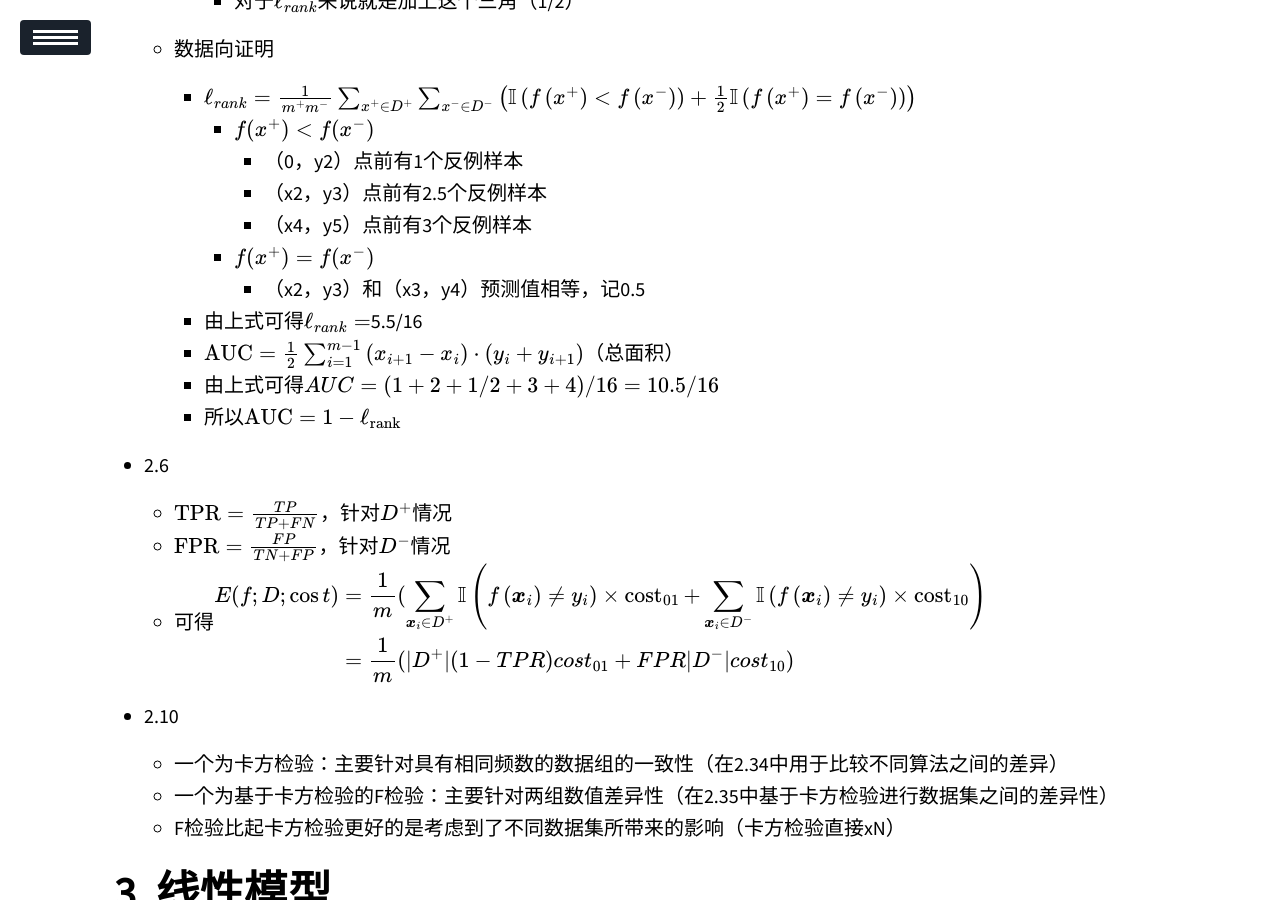
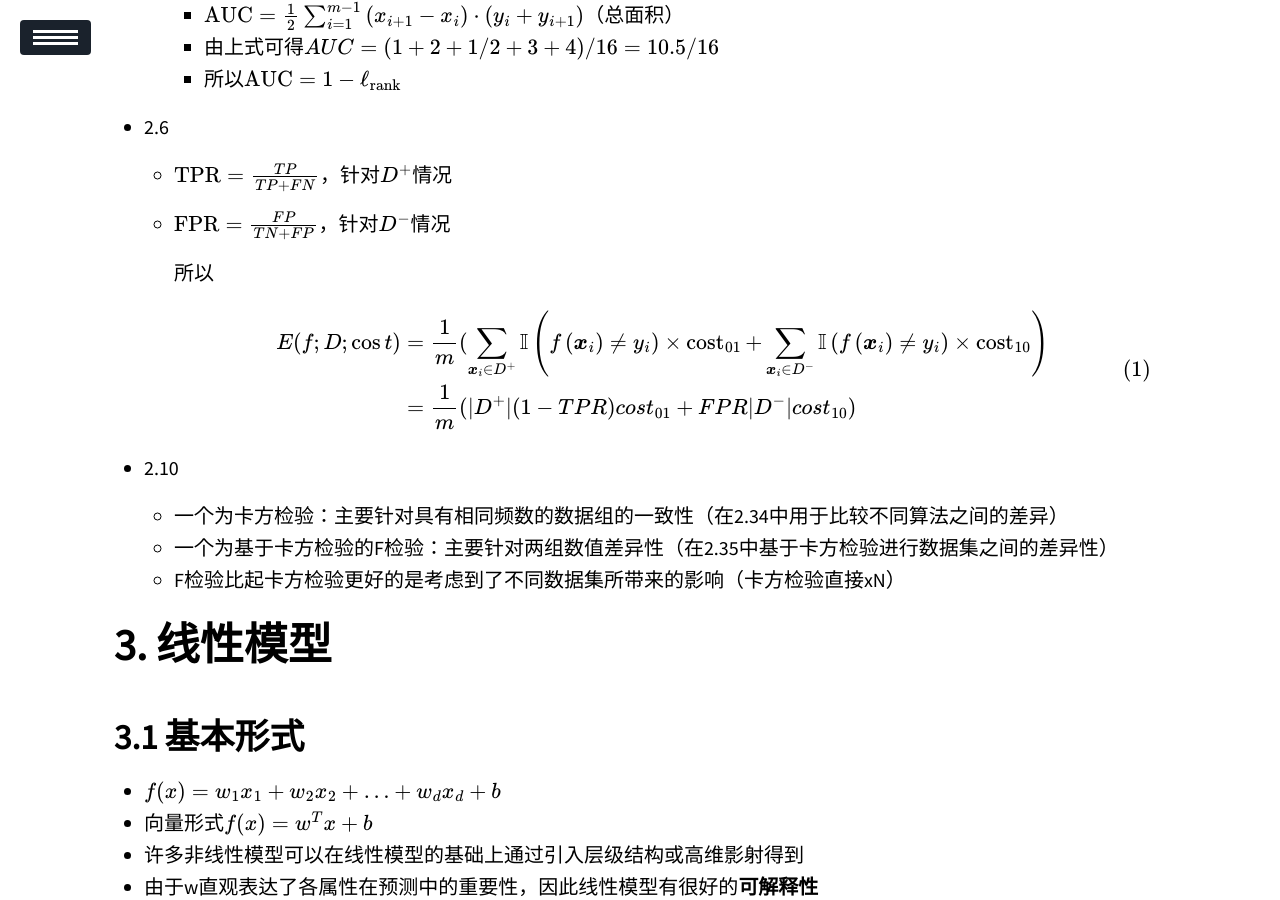
Before and after one commit to WangXiCindy/wangxicindy.github.io, a Jekyll site: the page built from _posts/2020-9-26-机器学习笔记.md, in a window 1280 px wide and 900 px high, scrolled down 28666 px. Built offline with Jekyll 4.4.1, drawn with Linux system fonts in a browser that asks for light colours; our own code applies the rules of GitHub Pages for plain Markdown files; formulas are drawn with MathJax 3; a script that is not in the unit is left out.

Commit message:
Update 2020-9-26-机器学习笔记.md

```diff
--- a/_posts/2020-9-26-机器学习笔记.md
+++ b/_posts/2020-9-26-机器学习笔记.md
@@ -704,7 +704,7 @@ description: 本文为周志华老师《机器学习》（西瓜书）的学习
 
     - 通过推导，可对算法的期望泛化误差进行分解
 
-      ![](/assets/MLpics/T22.png)
+      <img src="/assets/MLpics/T22.png" style="zoom:50%;" />
 
     - 公式推导详细说明
       - 3-4: $$ \begin{aligned} \mathbb{E} _ {D}[2(f(x;D)-\mathop{f}\limits_{}^-(x))\mathop{f}\limits_{}^-(x)] &= \mathbb{E} _ {D}[2(f(x;D)\mathop{f}\limits_{}^-(x)-\mathop{f}\limits_{}^-(x)^2)] \\ &= 2\mathop{f}\limits_{}^-(x)\mathbb{E} _ {D}(f(x;D))-2\mathop{f}\limits _ {}^-(x)^2 \\ &= 2\mathop{f}\limits _ {}^-(x)^2-2\mathop{f}\limits _ {}^-(x)^2=0\end{aligned} $$
@@ -809,8 +809,12 @@ description: 本文为周志华老师《机器学习》（西瓜书）的学习
 - 2.6
 
   - $\mathrm{TPR}=\frac{T P}{T P+F N}$，针对$D^+$情况
+
   - $\mathrm{FPR}=\frac{F P}{T N+F P}$，针对$D^-$情况
-  - 可得$$ \begin{aligned}
+
+    所以
+
+    $$ \begin{aligned}
     E(f ; D ; \cos t)&= \frac{1}{m}(\sum _ {\boldsymbol{x} _ {i} \in D^{+}} \mathbb{I}\left(f\left(\boldsymbol{x} _ {i}\right) \neq y _ {i}) \times \operatorname{cost} _ {01}
     +\sum _ {\boldsymbol{x} _ {i} \in D^{-}} \mathbb{I}\left(f\left(\boldsymbol{x} _ {i}\right) \neq y _ {i}\right) \times \operatorname{cost} _ {10}\right)
      \\ &= \frac{1}{m}( \vert D^+ \vert (1-TPR) cost _ {01}+FPR \vert D^- \vert cost _ {10}) \\ \end{aligned} $$
```
